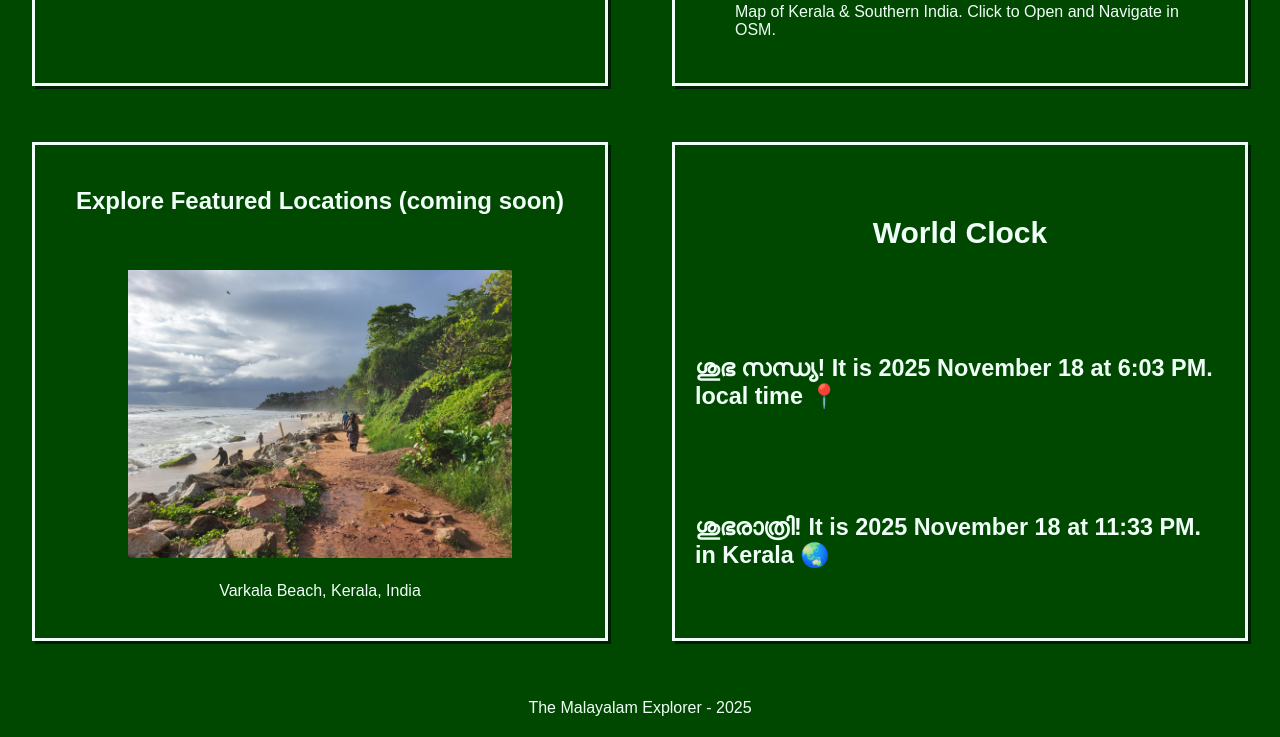
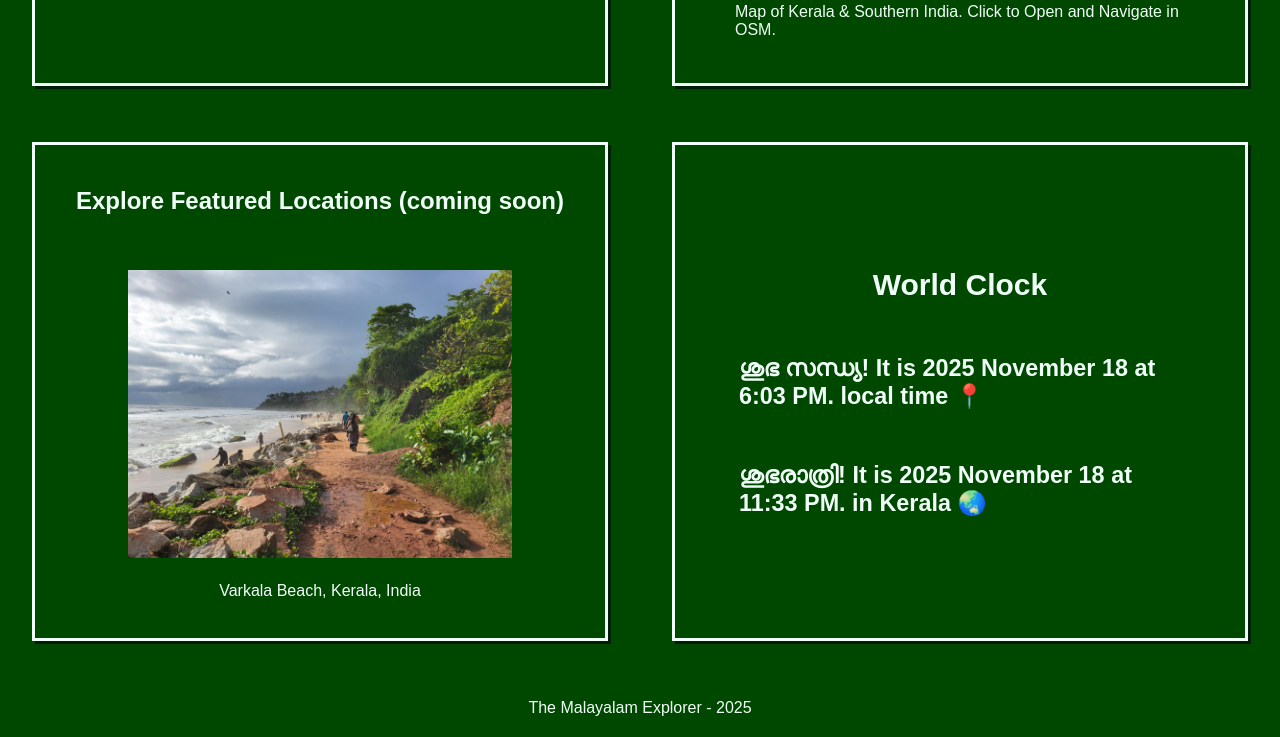
Before and after one commit to wslider/malayalam-explorer, a website: page public/index.html in a window 1280 px wide. Shown: the part 645-1382 px from the top of the page. Drawn offline with Linux system fonts and the light colour scheme.

Commit message:
additional css adjustments for style.css

```diff
--- a/public/css/style.css
+++ b/public/css/style.css
@@ -78,6 +78,11 @@
         flex-direction: column;
         gap: 5px;
     }
+
+    .containerTitle {
+        align-self: center;
+    }
+
     .containerImg {
         align-self: center;
     }
@@ -149,7 +154,7 @@
         grid-template-rows: auto auto;
     }
 
-    /* default setting for containers within main for large screens */
+    /* default setting for containers within main for tablets and large screens */
 
     .container {
         height: 90%;
@@ -181,9 +186,10 @@
 
     @media only screen and (min-width: 992px) {
         .worldClock {
-            justify-content: space-around;
+            justify-content: center;
             align-items: center;
             font-size: 1.25rem;
+            padding: 10%;
         }
 
     }
```
